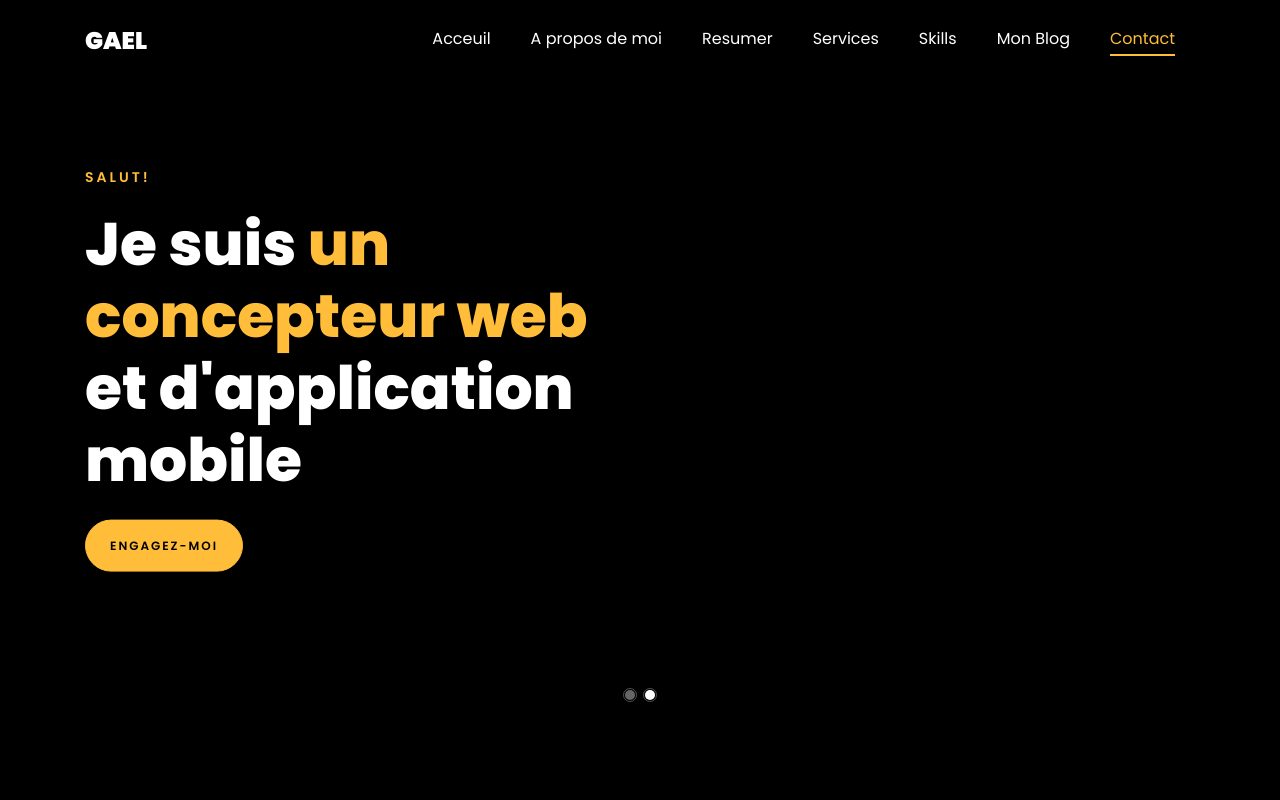
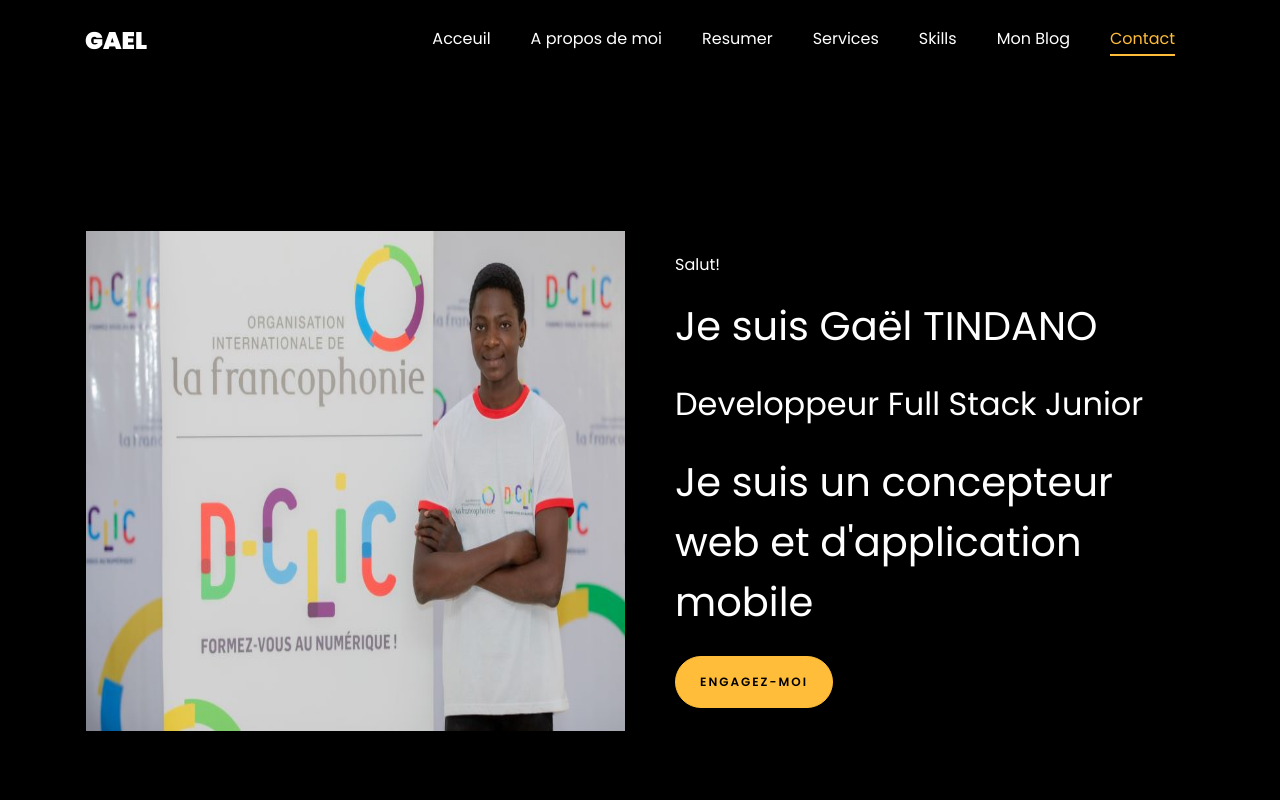
Before and after one commit to gael-william/Gaelportfolio, a plain HTML site: page index.html in a window 1280 px wide. Shown: the top 800 px of the page. Drawn offline with Linux system fonts and the light colour scheme; files whose address does not match are found by name.

Commit message:
thirdcommit

```diff
--- a/index.html
+++ b/index.html
@@ -22,6 +22,7 @@
 	<link rel="stylesheet" href="css/flaticon.css">
 	<link rel="stylesheet" href="css/icomoon.css">
 	<link rel="stylesheet" href="css/style.css">
+
 </head>
 
 <body data-spy="scroll" data-target=".site-navbar-target" data-offset="300">
@@ -47,56 +48,53 @@
 				</ul>
 			</div>
 		</div>
-	</nav>
-	<section id="home-section" class="hero">
-		<div class="home-slider  owl-carousel">
-			<div class="slider-item ">
-				<div class="overlay"></div>
+	</nav><br><br><br><br><br><br><br><br>
+
+	<section >
+		<div >
+			<div>
+				<div style="height: max-content;
+				width: 100%;
+				background-color: rgba(0, 0, 0, 0.8);
+				color: white;">
+
 					<div class="container">
-					<div class="row d-md-flex no-gutters slider-text align-items-end justify-content-end"
-						data-scrollax-parent="true">
-						<div class="one-third js-fullheight order-md-last img" style="background-image:url();">
-							<div class="overlay"></div>
+
+						<div class="card mb-3 bg-transparent">
+							<div class="row g-0">
+								<div class="col-md-6">
+									<img src="images/gael.jpg" class="img-fluid rounded-start" alt="..." style="height: 500px;">
 								</div>
-						<div class="one-forth d-flex  align-items-center ftco-animate"
-							data-scrollax=" properties: { translateY: '70%' }">
+								<div class="col-md-6">
+									<div class="card-body">
+										<div>
 											<div class="text">
 												<span class="subheading">Salut!</span>
 												<h1 class="mb-4 mt-3">Je suis <span>Gaël TINDANO</span></h1>
-								<h2 class="mb-4">Developpeur Web Freelance</h2>
-								<p><a  class="btn btn-primary py-3 px-4">Engagez-moi</a>
-									 <!-- <a href="#" class="btn btn-white bt>n-outline-white py-3 px-4">Mes travaux</a> -->
+												<h2 class="mb-4">Developpeur Full Stack Junior</h2>
 
-									</p>
-							</div>
-
-						</div>
-					</div>
-				</div>
-			</div>
-
-			<div class="slider-item">
-				<div class="overlay"></div>
-				<div class="container">
-					<div class="row d-flex no-gutters slider-text align-items-end justify-content-end"
-						data-scrollax-parent="true">
-						<div class="one-third js-fullheight order-md-last img" style="background-image:url();">
-							<div class="overlay"></div>
-						</div>
-						<div class="one-forth d-flex align-items-center ftco-animate"
-							data-scrollax=" properties: { translateY: '70%' }">
-							<div class="text">
-								<span class="subheading">Salut!</span>
-								<h1 class="mb-4 mt-3">Je suis <span>un concepteur web</span> et d'application mobile
+												<!-- <span class="subheading">Salut!</span> -->
+												<h1 class="mb-4 mt-3">Je suis <span>un concepteur web</span> et
+													d'application mobile
 												</h1>
-								<p><a  class="btn btn-primary py-3 px-4">Engagez-moi</a>
-									<!-- <a href="#" class="btn btn-white btn-outline-white py-3 px-4">Mes travaux</a> -->
+												<p><a class="btn btn-primary py-3 px-4">Engagez-moi</a>
+													<!-- <a href="#" class="btn btn-white btn-outline-white py-3 px-4">Mes
+														travaux</a> -->
 												</p>
 											</div>
 										</div>
 									</div>
 								</div>
 							</div>
+						</div>
+
+
+
+					</div>
+				</div>
+			</div>
+
+
 		</div>
 	</section>
 
```
Lines whose indentation alone changed are shown as unchanged.
